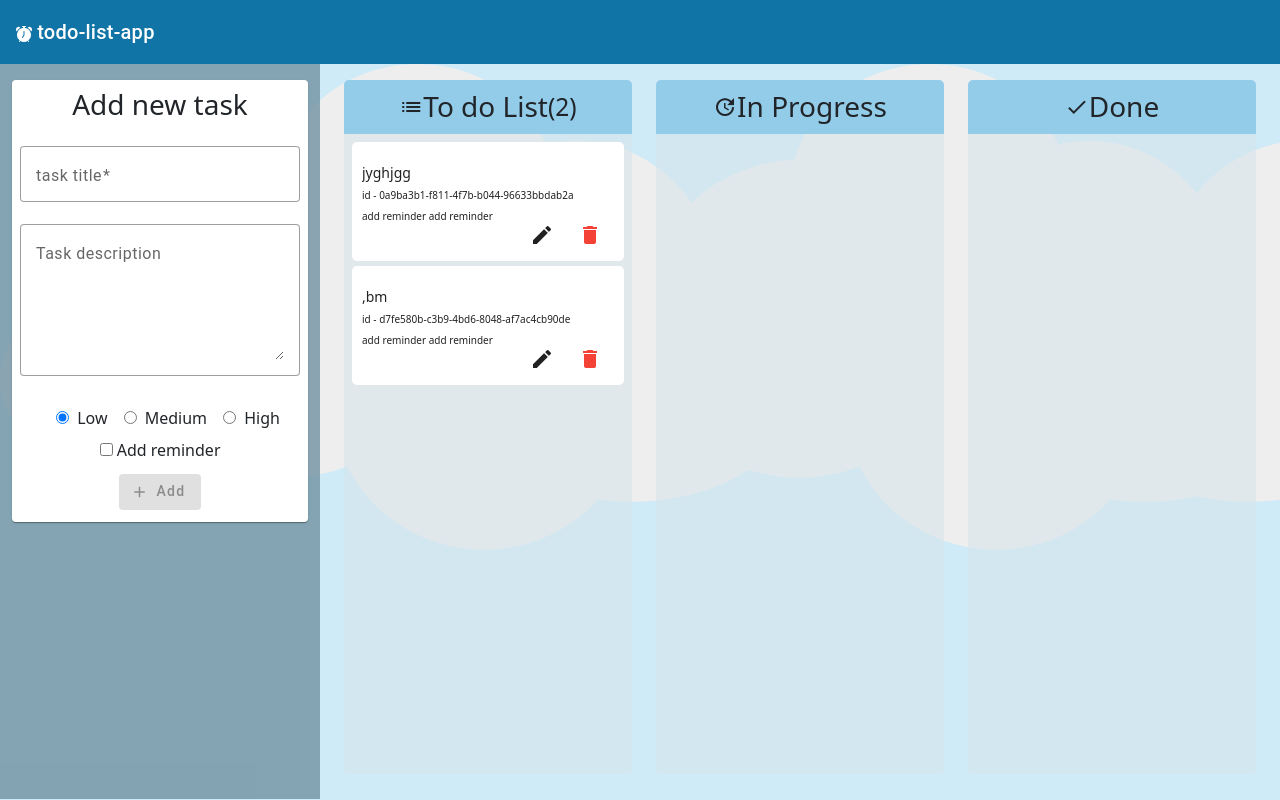
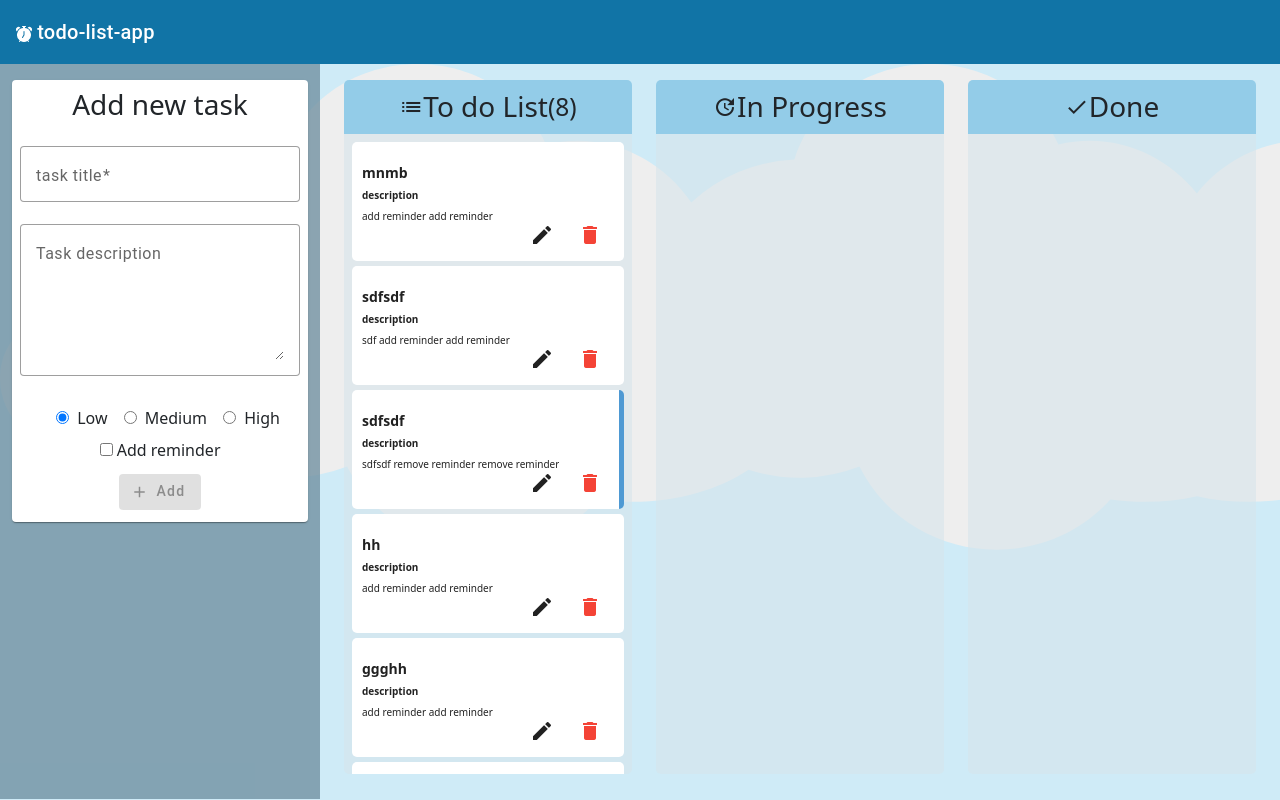
Before and after one commit to rajibjonchhen/todo-list-angular, an Angular app: page / in a window 1280 px wide. Built offline with nearby package versions, Linux system fonts and the light colour scheme; data requests are answered from the project's data file.

Commit message:
minor changes

```diff
--- a/db.json
+++ b/db.json
@@ -1,20 +1,68 @@
 {
   "tasks": [
     {
-      "title": "jyghjgg",
+      "title": "mnmb",
       "description": "",
       "done": false,
       "reminder": false,
       "priority": "low",
-      "id": "0a9ba3b1-f811-4f7b-b044-96633bbdab2a"
+      "id": "13ce6bd3-6d1b-4c6f-a659-defeeb18abee"
     },
     {
-      "title": ",bm ",
+      "title": "sdfsdf",
+      "description": "sdf",
+      "done": false,
+      "reminder": false,
+      "priority": "high",
+      "id": "e4069d17-1a62-4128-8227-18864635dafe"
+    },
+    {
+      "title": "sdfsdf",
+      "description": "sdfsdf",
+      "done": false,
+      "reminder": true,
+      "priority": "low",
+      "id": "f1408f23-7f17-4a4f-a213-8705551bce60"
+    },
+    {
+      "title": "hh",
       "description": "",
       "done": false,
       "reminder": false,
       "priority": "low",
-      "id": "d7fe580b-c3b9-4bd6-8048-af7ac4cb90de"
+      "id": "0ed87f77-daf5-4a0c-ba40-c3aae149f37a"
+    },
+    {
+      "title": "ggghh",
+      "description": "",
+      "done": false,
+      "reminder": false,
+      "priority": "low",
+      "id": "ee784308-cc64-4b01-890d-b762a9b711bd"
+    },
+    {
+      "title": "sdfsdf",
+      "description": "sdf",
+      "done": false,
+      "reminder": false,
+      "priority": "high",
+      "id": "ea49693f-dfe5-4656-848e-046a652577a1"
+    },
+    {
+      "title": "ffff",
+      "description": "",
+      "done": false,
+      "reminder": false,
+      "priority": "low",
+      "id": "5e0e8735-72b7-4d3e-9621-474a392baf50"
+    },
+    {
+      "title": "mnmb",
+      "description": "",
+      "done": false,
+      "reminder": false,
+      "priority": "low",
+      "id": "cf422e17-5fed-4f94-90e5-7620537292d4"
     }
   ]
 }
--- a/src/app/components/add-task/add-task.component.ts
+++ b/src/app/components/add-task/add-task.component.ts
@@ -32,7 +32,7 @@ export class AddTaskComponent {
         priority:'low',
       })
 
-        this.editTaskSubject.subscribe(task => {
+        this.editTaskSubject.subscribe((task) => {
         this.todoForm.controls['title'].setValue(task.title)
         this.todoForm.controls['description'].setValue(task.description)
         this.todoForm.controls['reminder'].setValue(task.reminder)
@@ -61,6 +61,7 @@ export class AddTaskComponent {
      reminder :this.todoForm.controls['reminder'].value
    }
      this.updateTask.emit(updatedTask)
+    //  this.isEditEnabled = false
      this.onResetForm()
    }
 
@@ -78,6 +79,7 @@ export class AddTaskComponent {
   }
 
   onEdit(task:ITask){
+    this.isEditEnabled = true
     this.onResetForm()
   }
 
--- a/src/app/components/task-item/task-item.component.html
+++ b/src/app/components/task-item/task-item.component.html
@@ -1,10 +1,15 @@
 
-  <p class="task-content " [ngClass]="{
-      'task-done': todo.todosTitle === 'Done' && task .done}">
-    <span>{{ task.title }}  </span>
+  <p class="task-content"  [ngClass]="{
+      'task-done': todo.todosTitle === 'Done' && task.done}">
+    <strong>{{ task.title }}  </strong>
     <br />
-    <span class="small-text">{{ task.description }} id - {{ task.id }} </span>
+    <strong class="small-text">
+      description
+    </strong>
     <br />
+    <span class="small-text">
+      {{ task.description }}
+       </span>
     <span class="small-text" (click)="onEditReminderClicked()"> {{ task.reminder? "remove ":"add " }} reminder</span>
     <span class="small-text" (click)="onToggleReminder(task )"> {{ task.reminder? "remove ":"add " }} reminder</span>
   </p>
--- a/src/app/components/todo/todo.component.html
+++ b/src/app/components/todo/todo.component.html
@@ -16,8 +16,11 @@
               </h3>
               <div cdkDropList [cdkDropListData]="todo.todosTask" class="example-list"
                 (cdkDropListDropped)="drop($event)">
-                <div class="example-box" [ngClass]="{reminder:task.reminder}" *ngFor="let task  of todo.todosTask" cdkDrag >
-                  <app-task-item [task]="task" [todo]="todo" (editTask)="onEdit(task)" (deleteTask)="onDeleteTask(todo.todosTitle, task)" (doneTask)="onDone(task)" (toggleReminder)="onToggleReminder(task)"  ></app-task-item>
+                <div class="example-box"  [ngClass]="{ 'high-priority': task.priority === 'high',  'medium-priority': task.priority === 'medium','low-priority': task.priority === 'low'}" [ngClass]="{reminder:task.reminder}" *ngFor="let task  of todo.todosTask" cdkDrag >
+                  <div [ngClass]="{
+                    }">
+                    <app-task-item [task]="task" [todo]="todo" (editTask)="onEdit(task)" (deleteTask)="onDeleteTask(todo.todosTitle, task)" (doneTask)="onDone(task)" (toggleReminder)="onToggleReminder(task)"  ></app-task-item>
+                  </div>
               </div>
               </div>
             </div>
--- a/src/app/components/todo/todo.component.scss
+++ b/src/app/components/todo/todo.component.scss
@@ -86,3 +86,13 @@ height: 80vh;
   margin:auto;
   text-align: center;
 }
+
+.high-priority{
+  border:1px solid red;
+  }
+.medium-priority{
+  border:1px solid orange;
+  }
+.low-priority{
+  border:1px solid green;
+  }
--- a/src/app/services/edit.service.ts
+++ b/src/app/services/edit.service.ts
@@ -12,7 +12,7 @@ private subject = new Subject<any>()
   constructor() { }
 
   getTaskToEdit(task:ITask):void{
-    this.taskEditable = !this.taskEditable
+    this.taskEditable = true
     this.tasktoEdit = {...task}
     this.subject.next({taskToEdit:this.tasktoEdit, taskEditable:this.taskEditable})
   }
--- a/src/app/services/task.service.ts
+++ b/src/app/services/task.service.ts
@@ -14,7 +14,7 @@ const httpOptions = {
   providedIn: 'root'
 })
 export class TaskService {
-  private apiUrl = "http://localhost:3000/tasks"
+  private apiUrl = "http://localhost:4200/tasks"
 
   constructor(private http:HttpClient) { }
 
@@ -25,6 +25,7 @@ getTasksService(): Observable<ITask[]>{
 
 // ***************** add new task **************************
 addTasksService(task:ITask): Observable<ITask>{
+  console.log("hello tas")
   return this.http.post<ITask>(this.apiUrl, task, httpOptions)
 }
 
```
Also changed, not shown: src/app/components/task-item/task-item.component.scss (line endings or trailing spaces).
